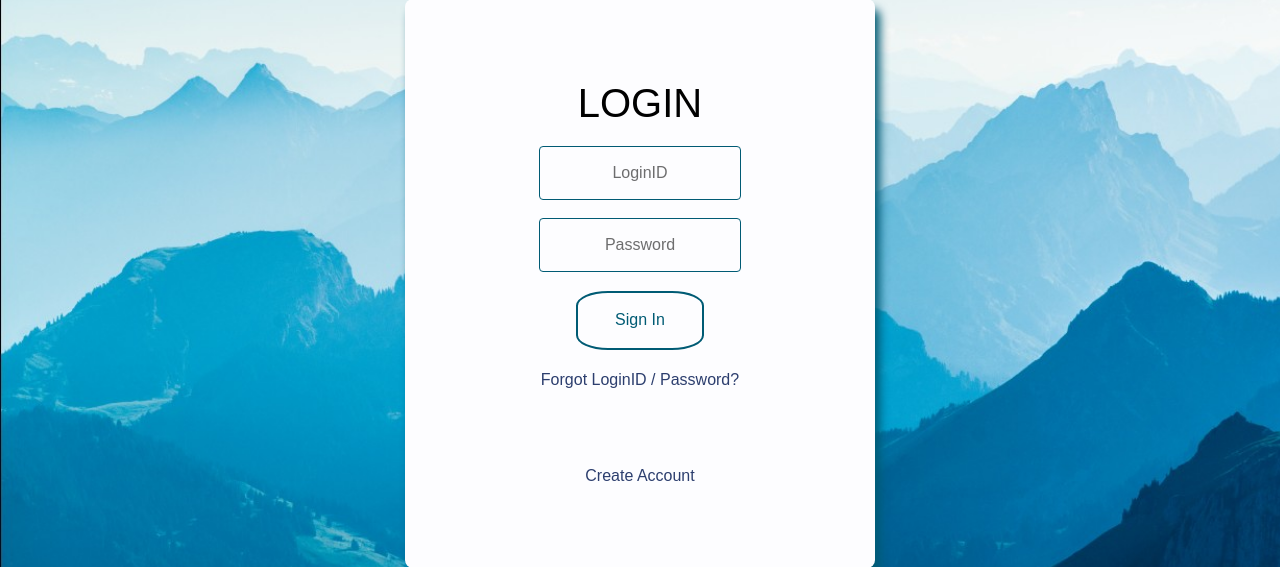
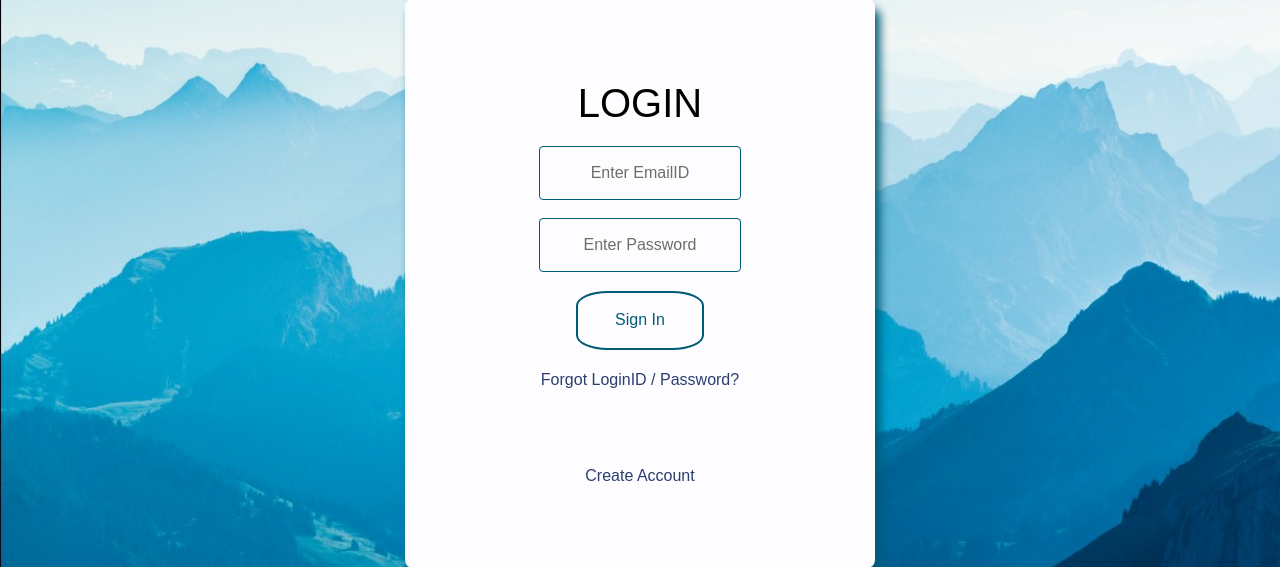
Before and after one commit to vaibhavs828/Banking_DBMS, a PHP site: page /login.php in a window 1280 px wide. Shown: the part 153-720 px from the top of the page. Run offline with PHP 8.4, Linux system fonts and the light colour scheme; data that the repository does not hold is empty.

Commit message:
Changed placeholder values
Changed it coz we dont have loginID, instead emailID is used as primary key

```diff
--- a/for simulation/login.php
+++ b/for simulation/login.php
@@ -106,8 +106,8 @@
 
 	<form class="box" method="post">
 		<h1>LOGIN</h1>
-		<input type="text" name="login" placeholder="LoginID">
-		<input type="password" name="password" placeholder="Password">
+		<input type="text" name="login" placeholder="Enter EmailID">
+		<input type="password" name="password" placeholder="Enter Password">
 		<input type="submit" name="submit" value="Sign In">
 		<div class="links">
 				<a href="forgotpassword.php">Forgot LoginID / Password?</a>
--- a/login page/login.php
+++ b/login page/login.php
@@ -106,8 +106,8 @@
 
 	<form class="box" method="post">
 		<h1>LOGIN</h1>
-		<input type="text" name="login" placeholder="LoginID">
-		<input type="password" name="password" placeholder="Password">
+		<input type="text" name="login" placeholder="Enter EmailID">
+		<input type="password" name="password" placeholder="Enter Password">
 		<input type="submit" name="submit" value="Sign In">
 		<div class="links">
 				<a href="forgotpassword.php">Forgot LoginID / Password?</a>
--- a/login.php
+++ b/login.php
@@ -106,8 +106,8 @@
 
 	<form class="box" method="post">
 		<h1>LOGIN</h1>
-		<input type="text" name="login" placeholder="LoginID">
-		<input type="password" name="password" placeholder="Password">
+		<input type="text" name="login" placeholder="Enter EmailID">
+		<input type="password" name="password" placeholder="Enter Password">
 		<input type="submit" name="submit" value="Sign In">
 		<div class="links">
 				<a href="forgotpassword.php">Forgot LoginID / Password?</a>
```
